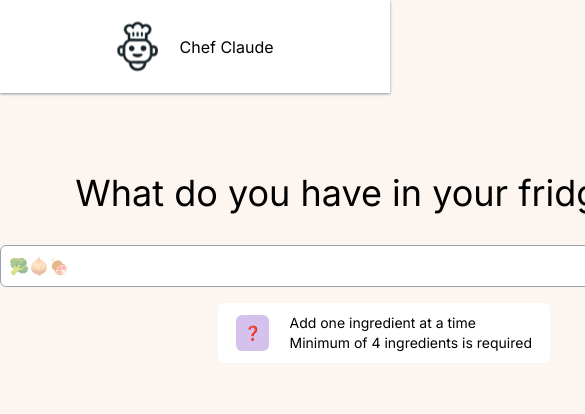
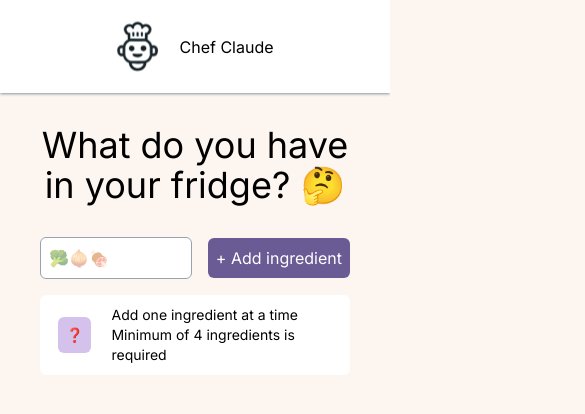
Before and after one commit to evzistara/cookingHelper, a React (Vite) app: page / in a window 390 px wide. Shown: the top 414 px of the page, 585 px wide, since content can reach past the window. Built offline with nearby package versions, Linux system fonts and the light colour scheme.

Commit message:
Add responsive design

```diff
--- a/src/components/Header.jsx
+++ b/src/components/Header.jsx
@@ -3,7 +3,7 @@ import Chef from "../assets/ChefClaude.svg";
 function Header(){
     return(
         <nav className="flex justify-center items-center gap-5 p-5 shaddow-bottom-2 shadow-sm shadow-gray-400 bg-white">
-            <a hreg="index.html"><img src={Chef} alt="" /></a>
+            <img src={Chef} alt="" />
             <h1>Chef Claude</h1>
         </nav>
     )
--- a/src/components/Ingredients.jsx
+++ b/src/components/Ingredients.jsx
@@ -29,7 +29,7 @@ function Ingredients() {
   }
   return (
     <>
-      <div className="w-3xl mx-auto my-20">
+      <div className="mx-10 md:w-xl md:mx-auto xl:w-3xl  xl:my-20">
         <h2 className="text-4xl text-center my-8">What do you have in your fridge? 🤔</h2>
         <form className="flex justify-between items-center" action={addIngredients}>
           <input
```
